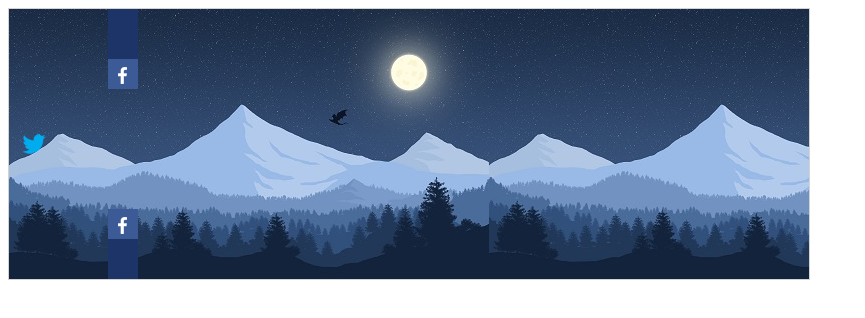
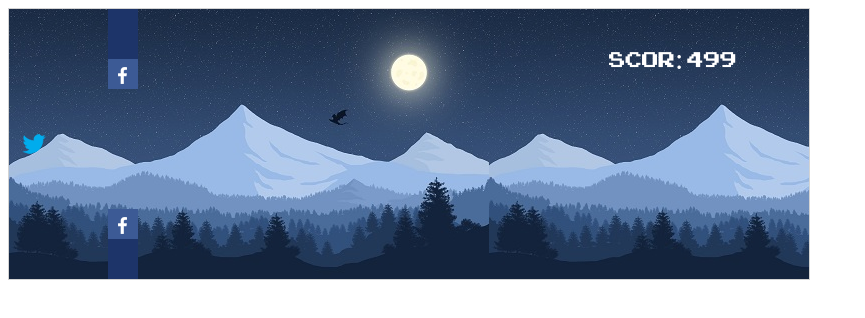
Before and after one commit to roscamihaela94/ProgramareMobila, a plain HTML site: page src/index.html in a window 1280 px wide. Shown: the whole page, without its empty margins (0-865 px from the left). Drawn offline with Linux system fonts and the light colour scheme.

Commit message:
Am adaugat functia de desenare scor.

```diff
--- a/src/index.html
+++ b/src/index.html
@@ -10,6 +10,10 @@ canvas {
     border:1px solid #d3d3d3;
     background-color: #f1f1f1;
 }
+@font-face {
+    font-family: fontArcade;
+    src: url(fonturi/ARCADECLASSIC.TTF);
+}
 </style>
 </head>
 <body onload="creazaJoc()">
--- a/src/scripts.js
+++ b/src/scripts.js
@@ -2,6 +2,8 @@ var frame = 0;
 var pasare;
 var arrayObstacole =[];
 var numarDeFrameuriLaCareSeCreeazaUnNouObstacol = 200;
+var scor;
+
 
 var joc = {
 	canvas:document.createElement("canvas"),
@@ -60,19 +62,37 @@ creazaJoc: function() {
         }
 	 }
  }
+ function deseneazaScor(x, y,dimensiuneFont, fontFalily, culoare) {
+    this.scor = 0;
+    this.x = x;
+    this.y = y;
+    this.culoare = culoare;
+    this.context = joc.context;
+    this.context.font = dimensiuneFont + " " + fontFalily;
+    this.context.fillStyle = culoare;
+    this.context.fillText("", this.x, this.y);
 
+    this.update = function() {
+        this.context.fillStyle = this.culoare;
+        this.context.fillText(this.scor, this.x, this.y);
+    }
+
+ }
 
  function updateJoc(){
 	joc.stergeCanvas();
 	joc.updateBackround();
 	pasare.update();
+	scor.scor = "Scor: " + frame;
+
+	scor.update();
  	frame += 1;
 
  	if(frame % numarDeFrameuriLaCareSeCreeazaUnNouObstacol == 0 ){
     	 obstacol1 = new creeazaObstacol( 200, 0, 30, 80, "#1d3469", "sus");
  		 obstacol2 = new creeazaObstacol( 200, 200, 30, 70, "#1d3469", "jos");
- 		 	arrayObstacole.push(obstacol1);
- 		 	arrayObstacole.push(obstacol2);
+		 	arrayObstacole.push(obstacol1);
+		 	arrayObstacole.push(obstacol2);
 
  	}
 
@@ -86,7 +106,6 @@ creazaJoc: function() {
 
  var creazaJoc = function (){
  	joc.creazaJoc();
- 	joc.updateBackround();
  	pasare = new creeazaPasare( 10, 120, 30, 30, 0.05);
- 	pasare.update();
+ 	scor = new deseneazaScor(joc.canvas.width - 200, 60, "30px" , 'fontArcade', '#ffffff');
  	}
```
Also changed, not shown: src/fonturi/ARCADECLASSIC.TTF (added).
